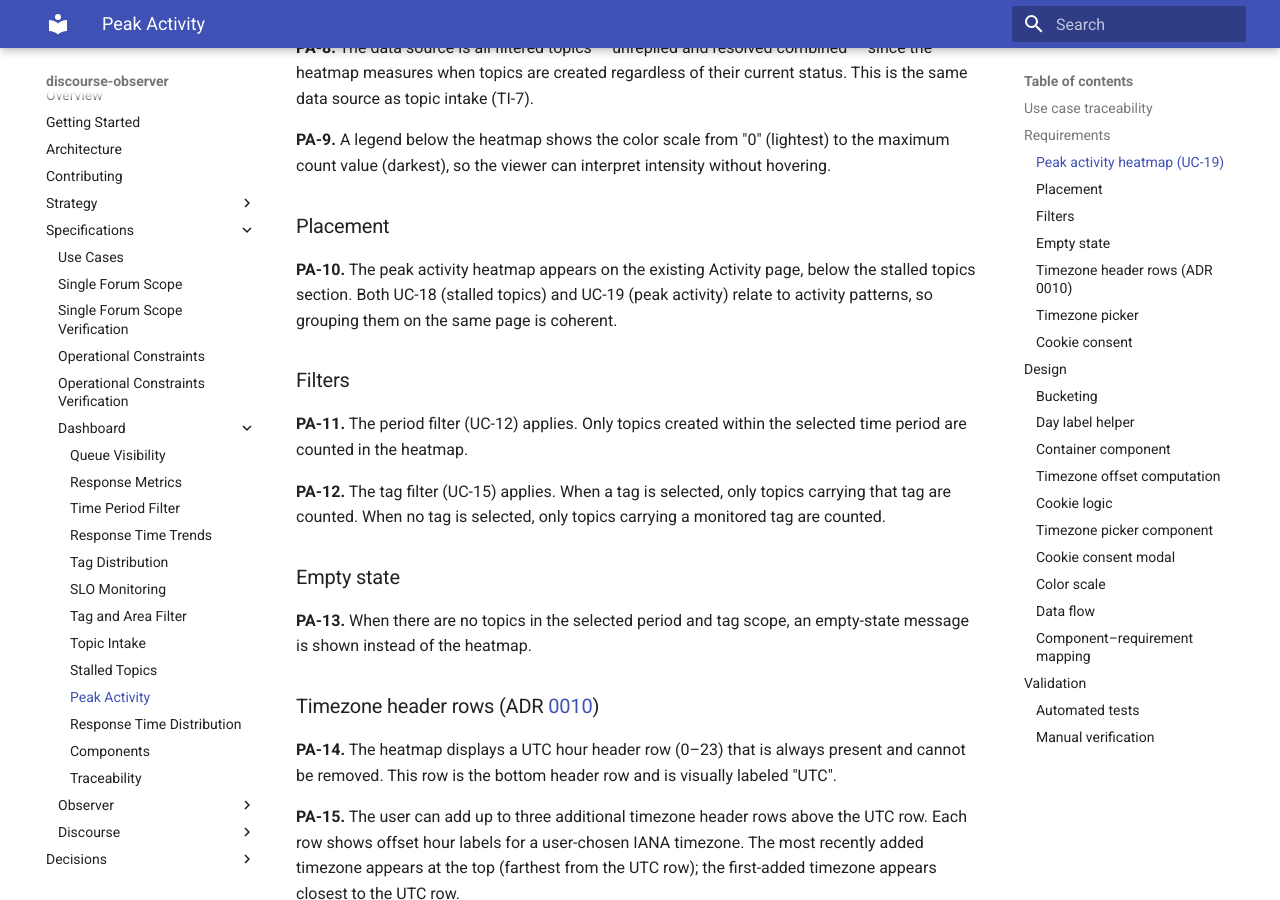
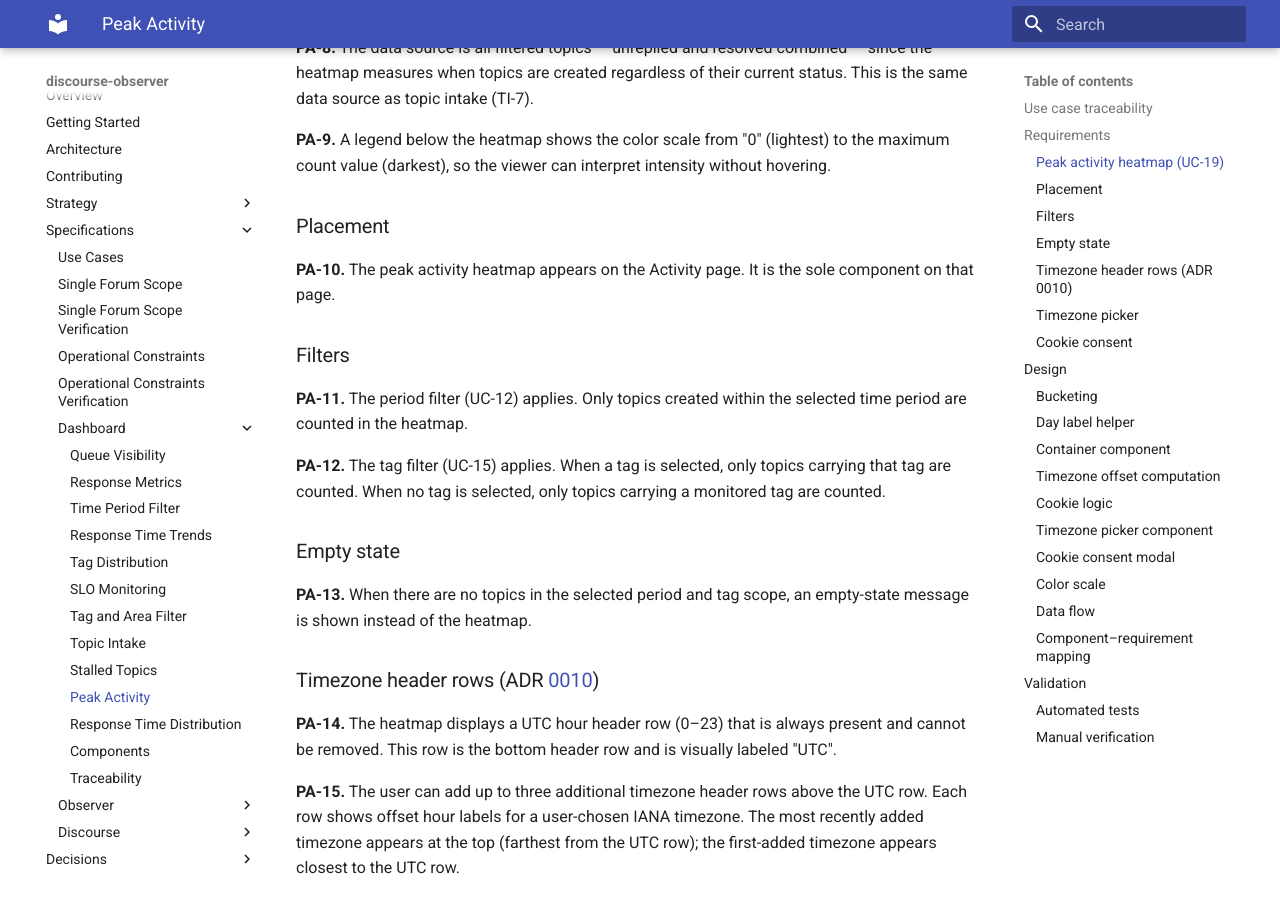
Before and after one commit to MorganDigitalAsyncTransparency/community, an MkDocs documentation site: the page built from discourse-observer/specs/dashboard/peak-activity.md, in a window 1280 px wide and 900 px high, scrolled down 1269 px. Built offline with MkDocs 1.6.1 and Material for MkDocs 9.7.7, drawn with Linux system fonts in a browser that asks for light colours; some of the changed text lies outside the part shown.

Commit message:
Fix stale references after moving stalled topics to Queue
- peak-activity.md PA-10: remove "below stalled topics" (now on Queue page)
- dashboard-components.md: add StalledTopics useState exception for sort state

Co-Authored-By: Claude Opus 4.6 (1M context) <noreply@anthropic.com>

```diff
--- a/discourse-observer/specs/dashboard/peak-activity.md
+++ b/discourse-observer/specs/dashboard/peak-activity.md
@@ -39,7 +39,7 @@ This file defines *what* the user sees and why. [dashboard-components.md](dashbo
 
 ### Placement
 
-**PA-10.** The peak activity heatmap appears on the existing Activity page, below the stalled topics section. Both UC-18 (stalled topics) and UC-19 (peak activity) relate to activity patterns, so grouping them on the same page is coherent.
+**PA-10.** The peak activity heatmap appears on the Activity page. It is the sole component on that page.
 
 ### Filters
 
@@ -266,7 +266,7 @@ Test locations: `tests/dashboard/peak-activity.unit.test.ts`, `tests/dashboard/t
 
 | What | Requirements | Rationale |
 |------|-------------|-----------|
-| Heatmap renders on the Activity page below stalled topics | PA-10 | Layout concern. |
+| Heatmap renders on the Activity page | PA-10 | Layout concern. |
 | Cell colors intensify with higher counts | PA-3, PA-4 | Visual rendering concern. |
 | Color scale legend is visible below the heatmap | PA-9 | Visual rendering concern. |
 | Switching period filter updates the heatmap | PA-11 | Cross-component interaction. |
```
Also changed, not shown: discourse-observer/specs/dashboard/dashboard-components.md (+1 -1 lines).
